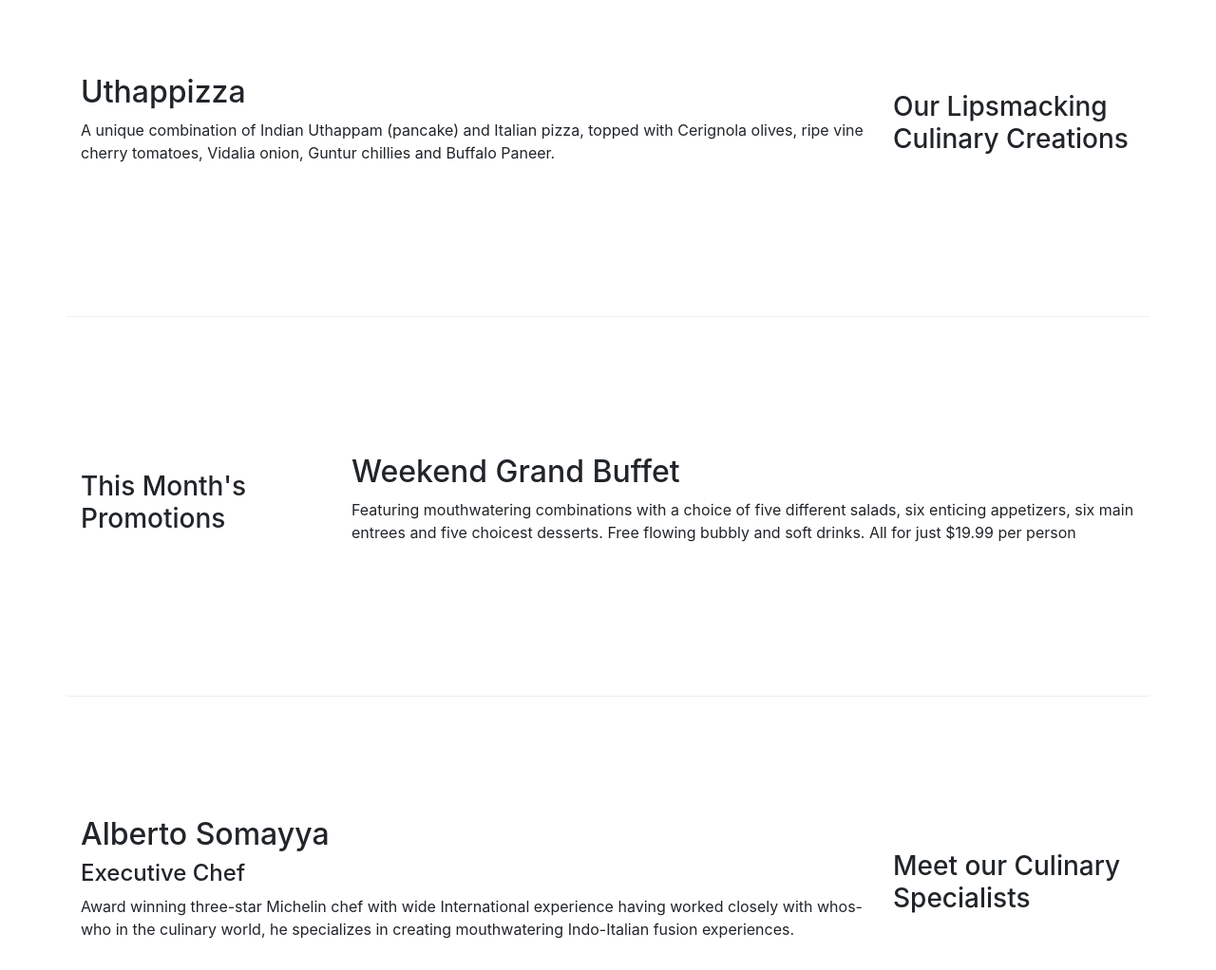
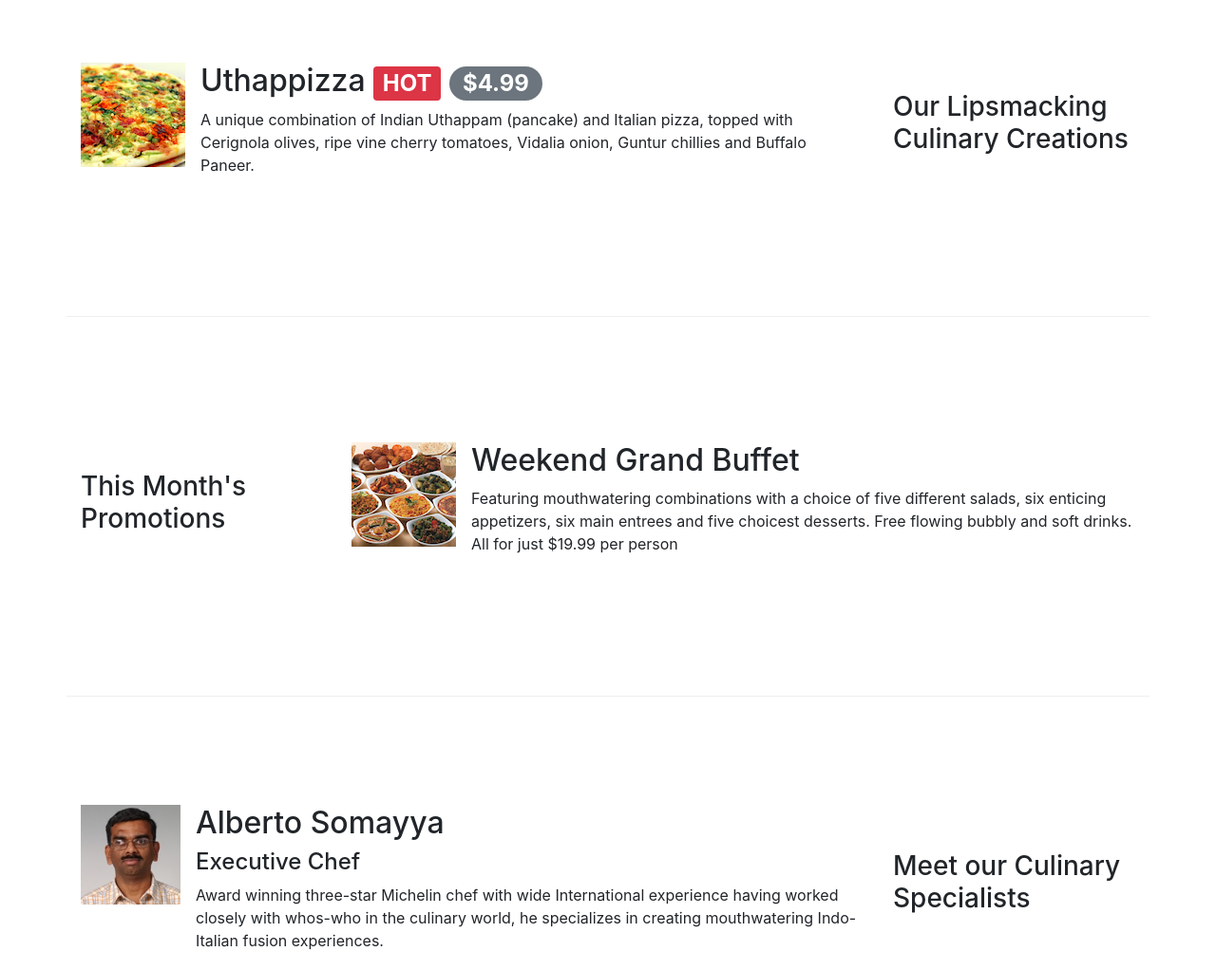
Before and after one commit to deepansh09/webdevlop, a website: page index.html in a window 1280 px wide. Shown: the part 400-1422 px from the top of the page at 95% size. Drawn offline with nearby package versions, Linux system fonts and the light colour scheme.

Commit message:
img-media-badge-alert

```diff
--- a/index.html
+++ b/index.html
@@ -23,7 +23,7 @@
                 <span class="navbar-toggler-icon"></span>
 
             </button>
-            <a class="navbar-brand mr-auto" href="index.html">Ristorante con Fusion </a>
+            <a class="navbar-brand mr-auto" href="index.html"><img src="img/logo.png" height="30" width="41"></a>
             <div class="collapse navbar-collapse" id="navbar">
                 <ul class="navbar-nav mr-auto">
                     <li class="nav-item">
@@ -54,7 +54,8 @@
                     <h1>Ristorante con Fusion</h1>
                     <p>We take inspiration from the World's best cuisines, and create a unique fusion experience. Our lipsmacking creations will tickle your culinary senses!</p>
                 </div>
-                <div class = "col-12 col-sm">
+                <div class = "col-12 col-sm align-self-center">
+                    <img src="img/logo.png" class="img-fluid">
                 </div>
             </div>
         </div>
@@ -66,19 +67,30 @@
                 <h3>Our Lipsmacking Culinary Creations</h3>
             </div>
             <div class ="col col-sm order-sm-first col-md">
-                <h2>Uthappizza</h2>
-                <p>A unique combination of Indian Uthappam (pancake) and Italian pizza, topped with Cerignola olives, ripe vine cherry tomatoes, Vidalia onion, Guntur chillies and Buffalo Paneer.</p>
+                <div class="media">
+                    <img class="d-flex mr-3" img-thumbnail align-self-center src="img/uthappizza.png"
+                    alt="uthappizza">
+                    <div class="media-body">
+                        <h2 class="mt-0">Uthappizza <span class="badge badge-danger">HOT</span> <span class="badge badge-pill badge-secondary">$4.99</span></h2>
+                        <p class="d-none d-sm-block">A unique combination of Indian Uthappam (pancake) and Italian pizza, topped with Cerignola olives, ripe vine cherry tomatoes, Vidalia onion, Guntur chillies and Buffalo Paneer.</p>
+                    </div>
+                </div>
             </div>
         </div>
-
 
         <div class ="row row-content align-items-center">
             <div class = "col-12 col-sm-4 col-md-3">
                 <h3>This Month's Promotions</h3>
             </div>
             <div class ="col col-sm col-md">
-                <h2>Weekend Grand Buffet</h2>
-                <p>Featuring mouthwatering combinations with a choice of five different salads, six enticing appetizers, six main entrees and five choicest desserts. Free flowing bubbly and soft drinks. All for just $19.99 per person </p>
+                <div class="media">
+                    <img class="d-flex mr-3" img-thumbnail align-self-center src="img/buffet.png"
+                    alt="Weekend Grand buffet">
+                    <div class="media-body">
+                        <h2>Weekend Grand Buffet</h2>
+                        <p class="d-none d-sm-block">Featuring mouthwatering combinations with a choice of five different salads, six enticing appetizers, six main entrees and five choicest desserts. Free flowing bubbly and soft drinks. All for just $19.99 per person </p>
+                    </div>
+                </div>
             </div>
         </div>
 
@@ -87,9 +99,15 @@
                 <h3>Meet our Culinary Specialists</h3>
             </div>
             <div class ="col col-sm order-sm-first col-md">
-                <h2>Alberto Somayya</h2>
-                <h4>Executive Chef</h4>
-                <p>Award winning three-star Michelin chef with wide International experience having worked closely with whos-who in the culinary world, he specializes in creating mouthwatering Indo-Italian fusion experiences. </p>
+                <div class="media">
+                    <img class="d-flex mr-3" img-thumbnail align-self-center src="img/alberto.png"
+                    alt="Alberto Somayya">
+                    <div class="media-body">
+                        <h2>Alberto Somayya</h2>
+                        <h4>Executive Chef</h4>
+                        <p class="d-none d-sm-block">Award winning three-star Michelin chef with wide International experience having worked closely with whos-who in the culinary world, he specializes in creating mouthwatering Indo-Italian fusion experiences. </p>
+                    </div>
+                </div>
             </div>
         </div>
     </div>
```
Also changed, not shown: aboutus.html (+3 -2 lines), contactus.html (+3 -2 lines), img/alberto.png (added), img/buffet.png (added), img/logo.png (added), img/uthappizza.png (added), 1 other file.
